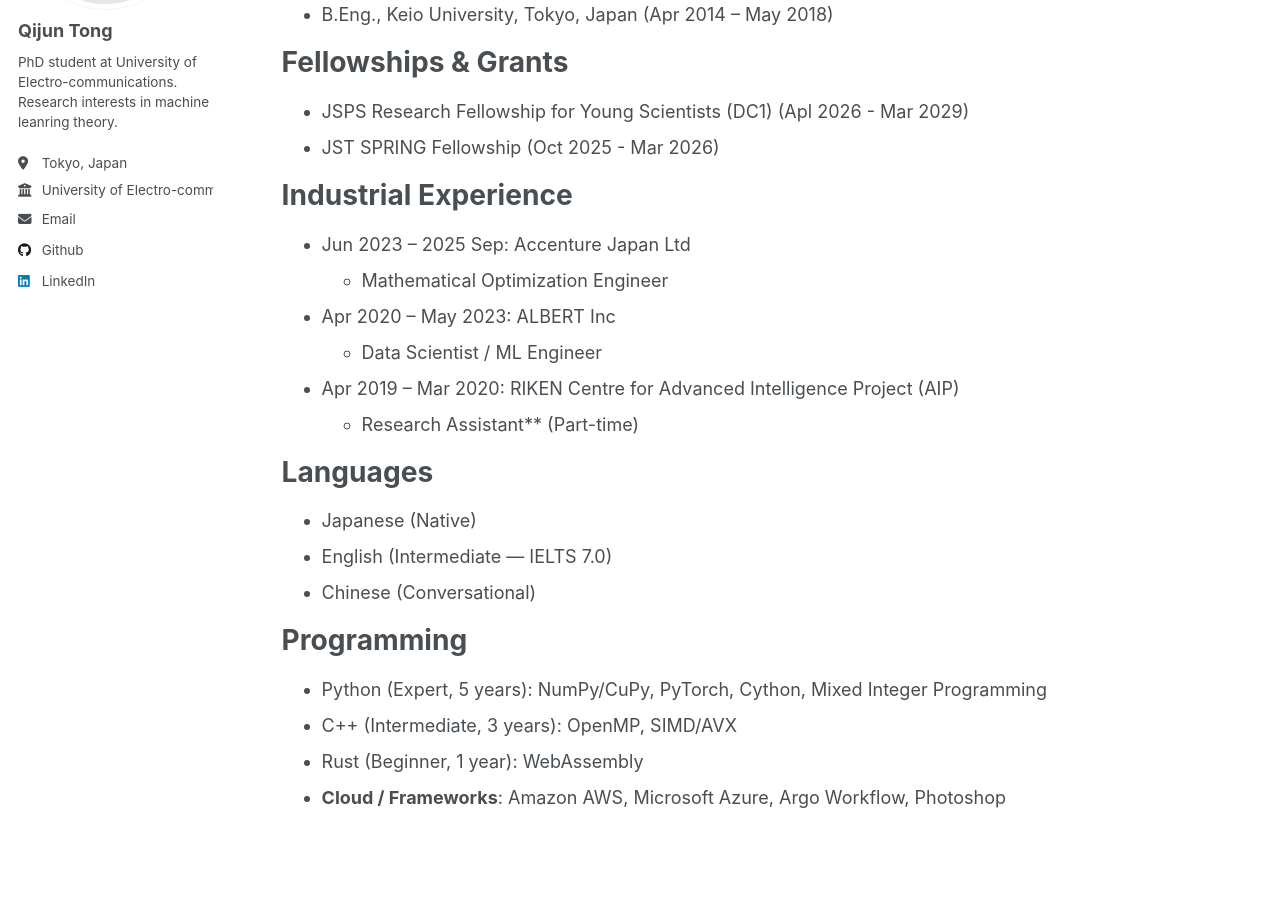
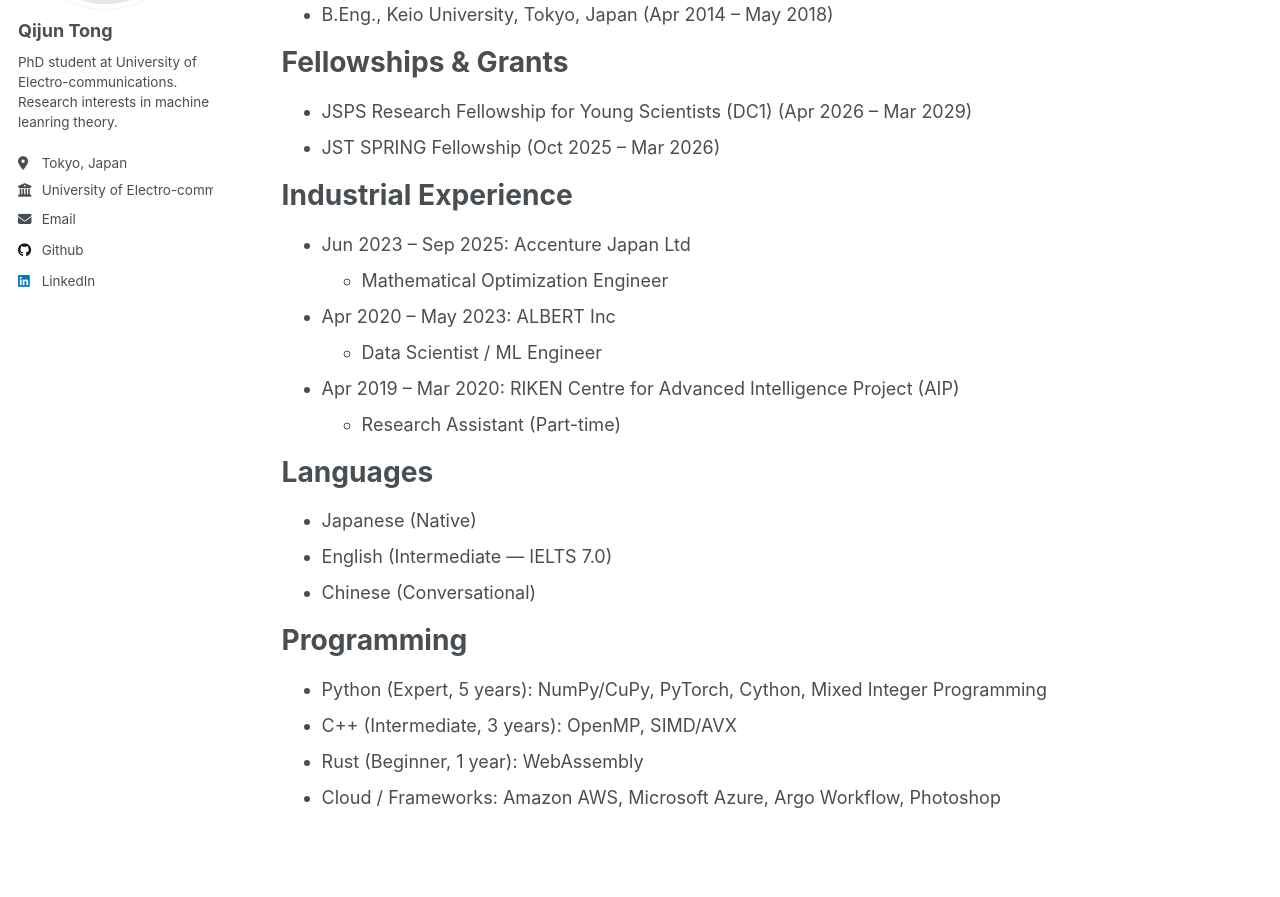
Before and after one commit to QijunTong0/QijunTong, a Jekyll site: the page built from _pages/cv.md, in a window 1280 px wide and 1400 px high. Shown: the part 271-1168 px from the top of the window. Built offline with Jekyll 4.4.1, drawn with Linux system fonts in a browser that asks for light colours.

Commit message:
Fix formatting and typos in CV: correct fellowship dates and improve section structure

```diff
--- a/_pages/cv.md
+++ b/_pages/cv.md
@@ -17,19 +17,19 @@ Education
 
 Fellowships & Grants
 ======
-* JSPS Research Fellowship for Young Scientists (DC1) (Apl 2026 - Mar 2029)
-* JST SPRING Fellowship (Oct 2025 - Mar 2026)
+* JSPS Research Fellowship for Young Scientists (DC1) (Apr 2026 – Mar 2029)
+* JST SPRING Fellowship (Oct 2025 – Mar 2026)
 
 Industrial Experience
 ======
-* Jun 2023 – 2025 Sep: Accenture Japan Ltd
+* Jun 2023 – Sep 2025: Accenture Japan Ltd
   * Mathematical Optimization Engineer
 
 * Apr 2020 – May 2023: ALBERT Inc
   * Data Scientist / ML Engineer
 
 * Apr 2019 – Mar 2020: RIKEN Centre for Advanced Intelligence Project (AIP)
-  * Research Assistant** (Part-time)
+  * Research Assistant (Part-time)
 
 Languages
 ======
@@ -39,7 +39,7 @@ Languages
 
 Programming
 ======
-  * Python (Expert, 5 years): NumPy/CuPy, PyTorch, Cython, Mixed Integer Programming
-  * C++ (Intermediate, 3 years): OpenMP, SIMD/AVX
-  * Rust (Beginner, 1 year): WebAssembly
-* **Cloud / Frameworks**: Amazon AWS, Microsoft Azure, Argo Workflow, Photoshop
+* Python (Expert, 5 years): NumPy/CuPy, PyTorch, Cython, Mixed Integer Programming
+* C++ (Intermediate, 3 years): OpenMP, SIMD/AVX
+* Rust (Beginner, 1 year): WebAssembly
+* Cloud / Frameworks: Amazon AWS, Microsoft Azure, Argo Workflow, Photoshop
```
